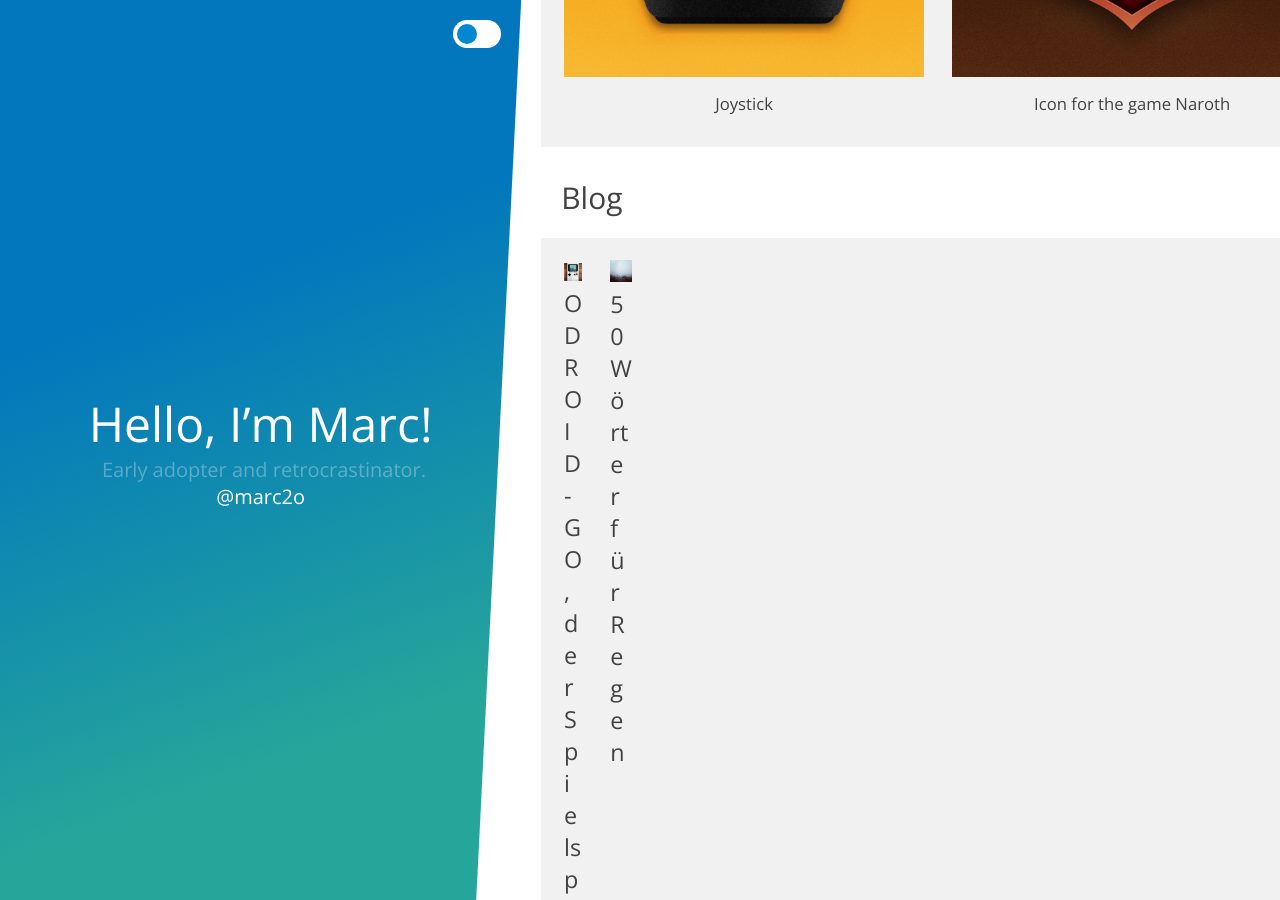
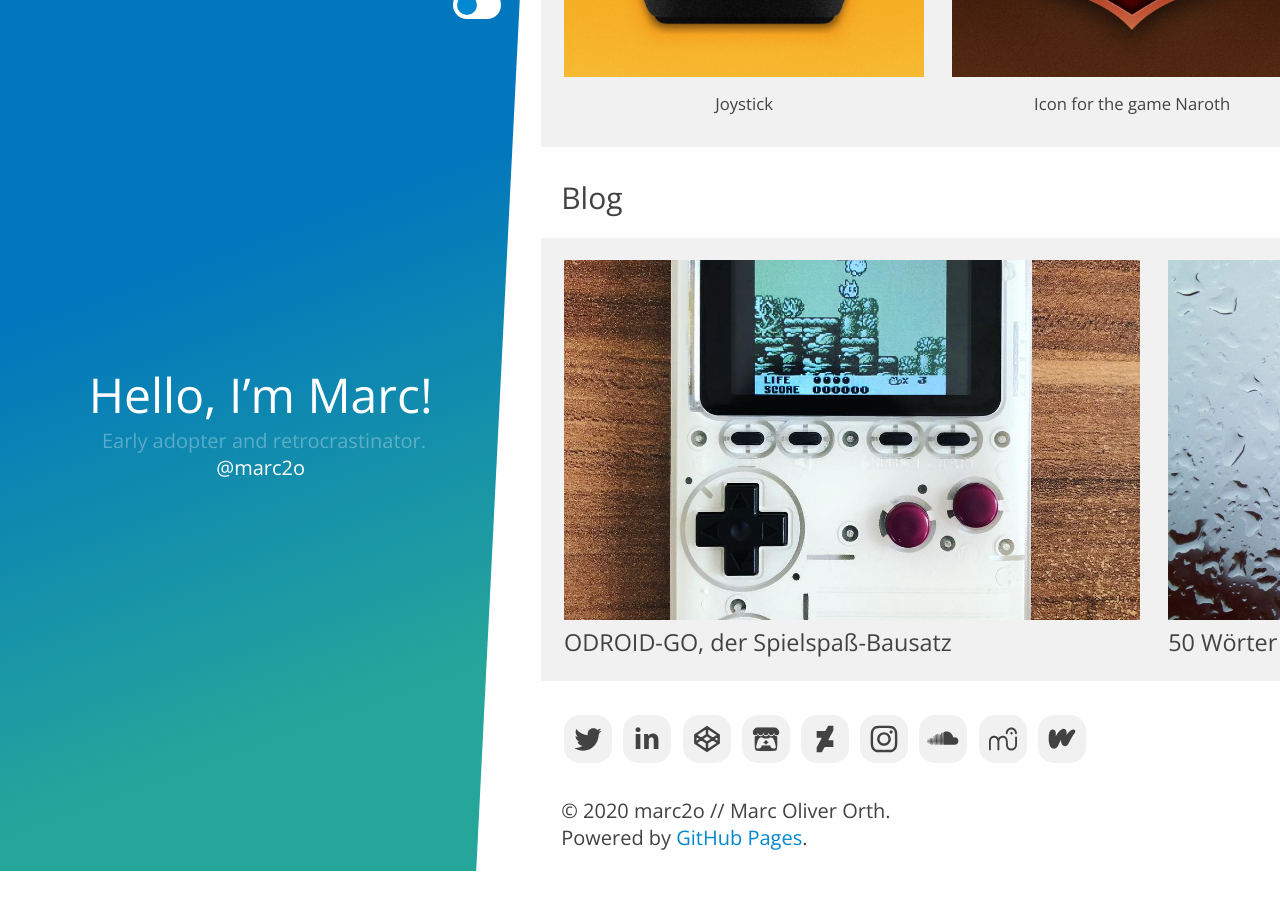
Before and after one commit to marc2o/marc2o.github.io, a Jekyll site: the page built from index.md, in a window 1280 px wide and 900 px high, scrolled down 696 px. Built offline with Jekyll 4.4.1, drawn with Linux system fonts in a browser that asks for light colours; after the commit the page ends 1567 px from its top, so only the background shows below that.

Commit message:
Update index.css

```diff
--- a/assets/css/index.css
+++ b/assets/css/index.css
@@ -222,13 +222,13 @@
 
 figure>figure>img,
 div>div>img,
-div>ul>li> span.preview {
+div>ul>li span.preview {
     display: inline-block;
     width: auto;
     height: 40vmin;
 }
 
-div.posts>ul>li> span.preview.image>img {
+div.posts>ul>li span.image>img {
     display: block;
     width: 64vmin;
     height: 40vmin;
```
